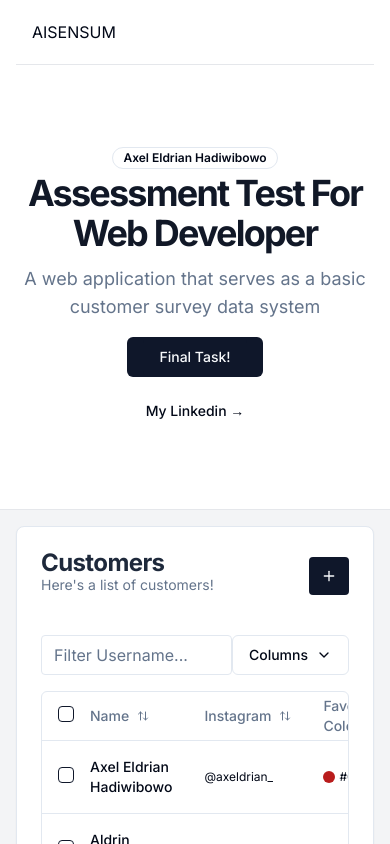
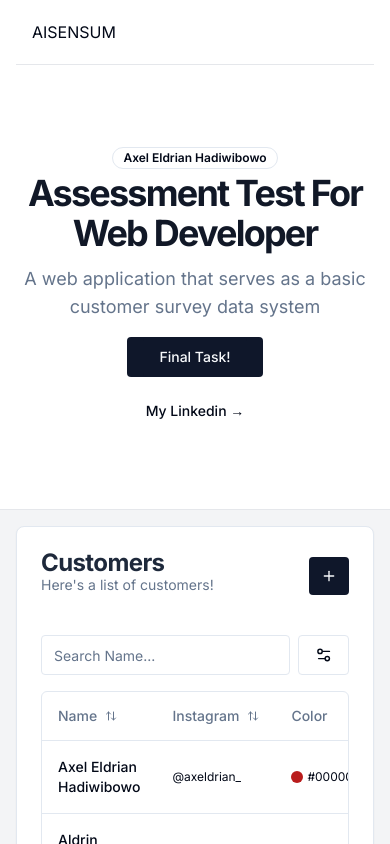
Before and after one commit to eldrians/next_aisensum, a Next.js app: page / in a window 390 px wide. Shown: the top 844 px of the page. Built offline with nearby package versions, Linux system fonts and the light colour scheme.

Commit message:
app(Table): create responsive for data

```diff
--- a/src/app/page.tsx
+++ b/src/app/page.tsx
@@ -103,7 +103,9 @@ export default function Home() {
               </CardContent>
             </Card>
             <div className="w-2/5 h-auto hidden lg:flex lg:flex-col lg:gap-4">
-              <Button onClick={toggleSwitch}>{isOn ? "ON" : "OFF"}</Button>
+              <Button onClick={toggleSwitch}>
+                {isOn ? "Update" : "Hapus Update"}
+              </Button>
               <Card className={cn("w-full", isOn ? "hidden" : "")}>
                 <CardHeader className="flex flex-row justify-between">
                   <div className="flex flex-col">
--- a/src/components/Tes.tsx
+++ b/src/components/Tes.tsx
@@ -1,6 +1,7 @@
 "use client";
 
 import * as React from "react";
+import { useState } from "react";
 import {
   ColumnDef,
   ColumnFiltersState,
@@ -13,7 +14,13 @@ import {
   getSortedRowModel,
   useReactTable,
 } from "@tanstack/react-table";
-import { ArrowUpDown, ChevronDown, MoreHorizontal, Circle } from "lucide-react";
+import {
+  ArrowUpDown,
+  ChevronDown,
+  MoreHorizontal,
+  Search,
+  Settings2,
+} from "lucide-react";
 
 import { Button } from "@/components/ui/button";
 import { Checkbox } from "@/components/ui/checkbox";
@@ -79,28 +86,6 @@ export type Customer = {
 
 export const columns: ColumnDef<Customer>[] = [
   {
-    id: "select",
-    header: ({ table }) => (
-      <Checkbox
-        checked={
-          table.getIsAllPageRowsSelected() ||
-          (table.getIsSomePageRowsSelected() && "indeterminate")
-        }
-        onCheckedChange={(value) => table.toggleAllPageRowsSelected(!!value)}
-        aria-label="Select all"
-      />
-    ),
-    cell: ({ row }) => (
-      <Checkbox
-        checked={row.getIsSelected()}
-        onCheckedChange={(value) => row.toggleSelected(!!value)}
-        aria-label="Select row"
-      />
-    ),
-    enableSorting: false,
-    enableHiding: false,
-  },
-  {
     accessorKey: "name",
     header: ({ column }) => {
       return (
@@ -140,7 +125,7 @@ export const columns: ColumnDef<Customer>[] = [
   },
   {
     accessorKey: "fav_color",
-    header: "Favourite Color",
+    header: "Color",
     cell: ({ row }) => (
       <div className="capitalize flex flex-row gap-1 items-center">
         <div className="h-3 w-3 rounded-full bg-red-700" />
@@ -148,27 +133,10 @@ export const columns: ColumnDef<Customer>[] = [
       </div>
     ),
   },
-  // {
-  //   accessorKey: "amount",
-  //   header: () => <div className="text-right">Amount</div>,
-  //   cell: ({ row }) => {
-  //     const amount = parseFloat(row.getValue("amount"));
-
-  //     // Format the amount as a dollar amount
-  //     const formatted = new Intl.NumberFormat("en-US", {
-  //       style: "currency",
-  //       currency: "USD",
-  //     }).format(amount);
-
-  //     return <div className="text-right font-medium">{formatted}</div>;
-  //   },
-  // },
   {
     id: "actions",
     enableHiding: false,
-    cell: ({ row }) => {
-      const payment = row.original;
-
+    cell: () => {
       return (
         <DropdownMenu>
           <DropdownMenuTrigger asChild>
@@ -190,13 +158,10 @@ export const columns: ColumnDef<Customer>[] = [
 ];
 
 export function DataTableDemo() {
-  const [sorting, setSorting] = React.useState<SortingState>([]);
-  const [columnFilters, setColumnFilters] = React.useState<ColumnFiltersState>(
-    []
-  );
-  const [columnVisibility, setColumnVisibility] =
-    React.useState<VisibilityState>({});
-  const [rowSelection, setRowSelection] = React.useState({});
+  const [sorting, setSorting] = useState<SortingState>([]);
+  const [columnFilters, setColumnFilters] = useState<ColumnFiltersState>([]);
+  const [columnVisibility, setColumnVisibility] = useState<VisibilityState>({});
+  const [rowSelection, setRowSelection] = useState({});
 
   const table = useReactTable({
     data,
@@ -219,20 +184,54 @@ export function DataTableDemo() {
 
   return (
     <div className="w-full">
-      <div className="flex items-center py-4">
-        <Input
-          placeholder="Filter Username..."
-          value={
-            (table.getColumn("username_ig")?.getFilterValue() as string) ?? ""
-          }
-          onChange={(event) =>
-            table.getColumn("username_ig")?.setFilterValue(event.target.value)
-          }
-          className="max-w-sm"
-        />
+      <div className="flex flex-col lg:flex-row lg:justify-between items-center py-4">
+        <div className="w-full flex flex-row order-2 lg:order-1 gap-2">
+          <Input
+            placeholder="Search Name..."
+            value={(table.getColumn("name")?.getFilterValue() as string) ?? ""}
+            onChange={(event) =>
+              table.getColumn("name")?.setFilterValue(event.target.value)
+            }
+            className="w-5/6 lg:w-full"
+          />
+          <div className="w-1/6 flex justify-center items-center lg:hidden">
+            <DropdownMenu>
+              <DropdownMenuTrigger
+                asChild
+                className="w-full order-1 lg:mb-0 lg:order-2"
+              >
+                <Button variant="outline">
+                  <Settings2 className="h-5 w-5 "></Settings2>
+                </Button>
+              </DropdownMenuTrigger>
+              <DropdownMenuContent align="end">
+                {table
+                  .getAllColumns()
+                  .filter((column) => column.getCanHide())
+                  .map((column) => {
+                    return (
+                      <DropdownMenuCheckboxItem
+                        key={column.id}
+                        className="capitalize"
+                        checked={column.getIsVisible()}
+                        onCheckedChange={(value) =>
+                          column.toggleVisibility(!!value)
+                        }
+                      >
+                        {column.id}
+                      </DropdownMenuCheckboxItem>
+                    );
+                  })}
+              </DropdownMenuContent>
+            </DropdownMenu>
+          </div>
+        </div>
         <DropdownMenu>
-          <DropdownMenuTrigger asChild>
-            <Button variant="outline" className="ml-auto">
+          <DropdownMenuTrigger
+            asChild
+            className="hidden lg:flex w-full lg:w-fit lg:ml-3 order-1 mb-4 lg:mb-0 lg:order-2"
+          >
+            <Button variant="outline">
               Columns <ChevronDown className="ml-2 h-4 w-4" />
             </Button>
           </DropdownMenuTrigger>
@@ -307,7 +306,7 @@ export function DataTableDemo() {
           </TableBody>
         </Table>
       </div>
-      <div className="flex items-center justify-end space-x-2 py-4">
+      <div className="flex items-center justify-end space-x-2 py-4 px-4">
         <div className="flex-1 text-sm text-muted-foreground">
           {table.getFilteredSelectedRowModel().rows.length} of{" "}
           {table.getFilteredRowModel().rows.length} row(s) selected.
--- a/src/components/ui/button.tsx
+++ b/src/components/ui/button.tsx
@@ -20,10 +20,10 @@ const buttonVariants = cva(
         link: "text-primary underline-offset-4 hover:underline",
       },
       size: {
-        default: "h-10 px-2 rounded-md px-4",
+        default: "h-10 px-2 rounded-sm px-4",
         xs: "rounded-sm px-3 py-1",
-        sm: "h-9 rounded-md px-3",
-        lg: "h-11 rounded-md px-8",
+        sm: "h-9 rounded-sm px-3",
+        lg: "h-11 rounded-sm px-8",
         icon: "h-10 w-10",
       },
     },
--- a/src/components/ui/input.tsx
+++ b/src/components/ui/input.tsx
@@ -11,7 +11,7 @@ const Input = React.forwardRef<HTMLInputElement, InputProps>(
       <input
         type={type}
         className={cn(
-          "flex h-10 w-full rounded-sm border border-input bg-background px-3 py-2 text-xm ring-offset-background file:border-0 file:bg-transparent file:text-sm file:font-medium placeholder:text-muted-foreground focus:outline-none focus:ring-2 focus:ring-ring focus-visible:outline-none focus-visible:ring-1 focus-visible:ring-ring disabled:cursor-not-allowed disabled:opacity-50",
+          "flex h-10 w-full rounded-sm border border-input bg-background px-3 py-2 text-sm ring-offset-background file:border-0 file:bg-transparent file:text-sm file:font-medium placeholder:text-muted-foreground focus:outline-none focus:ring-2 focus:ring-ring focus-visible:outline-none focus-visible:ring-1 focus-visible:ring-ring disabled:cursor-not-allowed disabled:opacity-50",
           className
         )}
         ref={ref}
--- a/src/components/ui/select.tsx
+++ b/src/components/ui/select.tsx
@@ -105,7 +105,7 @@ const SelectLabel = React.forwardRef<
 >(({ className, ...props }, ref) => (
   <SelectPrimitive.Label
     ref={ref}
-    className={cn("py-1.5 pl-8 pr-2 text-sm font-semibold", className)}
+    className={cn("py-1.5 pl-8 pr-2 text-xs font-semibold", className)}
     {...props}
   />
 ));
```
